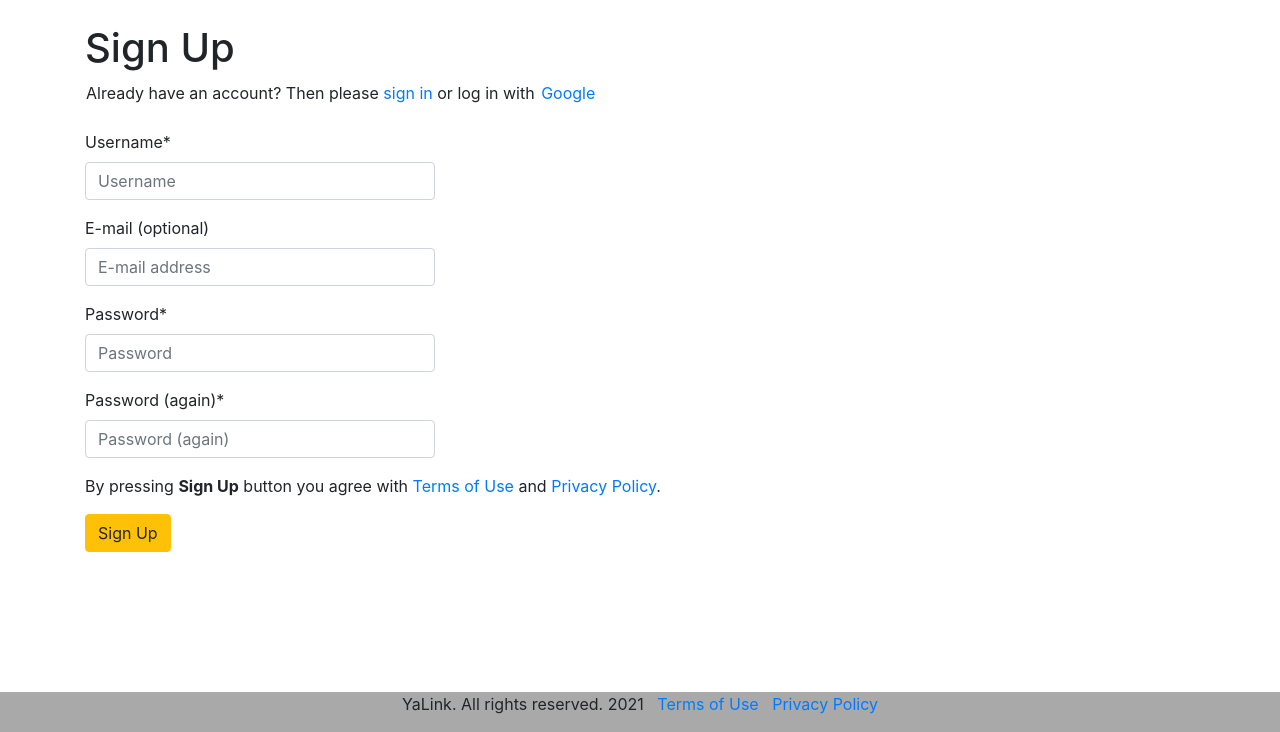
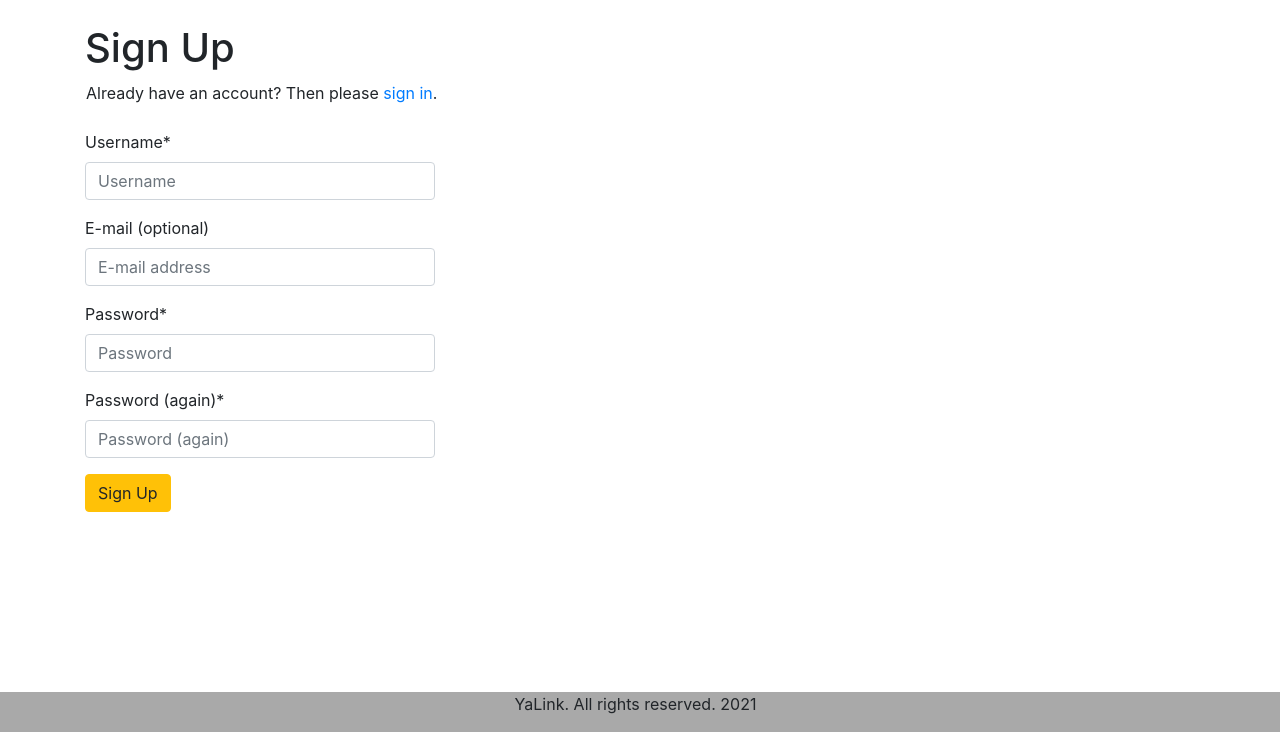
Before and after one commit to UNCLT/Django-URL-Shortener, a Django app: page /accounts/signup/ in a window 1280 px wide. Shown: the part 68-800 px from the top of the page. Run offline with Django 3.2, Linux system fonts and the light colour scheme; some libraries are stand-ins or nearby versions.

Commit message:
05 dec 2021 - 6

```diff
--- a/shortlink/templates/allauth/account/base.html
+++ b/shortlink/templates/allauth/account/base.html
@@ -11,6 +11,7 @@
     {% bootstrap_css %}
     {% bootstrap_javascript jquery='full' %}
     <link rel="stylesheet" href="{% static 'shortlink/css/shortlink.css' %}">
+    <link rel="shortcut icon" href="shortlink/img/favicon.png" type="image/png">
 </head>
 <body>
 
--- a/shortlink/templates/allauth/account/signup.html
+++ b/shortlink/templates/allauth/account/signup.html
@@ -12,12 +12,14 @@
     <table>
         <tr>
             <td>
-                {% blocktrans %}Already have an account? Then please <a href="{{ login_url }}">sign in </a>or log in
-                    with&nbsp{% endblocktrans %}
+                {% blocktrans %}Already have an account? Then please <a href="{{ login_url }}">sign in</a>.
+
+                {% endblocktrans %}
             </td>
-            <td>
-                {% include "socialaccount/snippets/provider_list.html" with process="login" %}
-            </td>
+{#            <td>#}
+{#                    or log in with&nbsp#}
+{#                {% include "socialaccount/snippets/provider_list.html" with process="login" %}#}
+{#            </td>#}
         </tr>
     </table>
 
@@ -30,14 +32,14 @@
                 {{ form|crispy }}
             </div>
         </div>
-        <div>
-            <p>
-                By pressing <b>Sign Up</b> button you agree with
-                <a href="{% url 'shortlink:terms_of_use' %}">Terms of Use</a>
-                and
-                <a href="{% url 'shortlink:privacy_policy' %}">Privacy Policy</a>.
-            </p>
-        </div>
+{#        <div>#}
+{#            <p>#}
+{#                By pressing <b>Sign Up</b> button you agree with#}
+{#                <a href="{% url 'shortlink:terms_of_use' %}">Terms of Use</a>#}
+{#                and#}
+{#                <a href="{% url 'shortlink:privacy_policy' %}">Privacy Policy</a>.#}
+{#            </p>#}
+{#        </div>#}
 
         {% if redirect_field_value %}
             <input type="hidden" name="{{ redirect_field_name }}" value="{{ redirect_field_value }}"/>
--- a/shortlink/templates/shortlink/base.html
+++ b/shortlink/templates/shortlink/base.html
@@ -11,6 +11,7 @@
     {% bootstrap_css %}
     {% bootstrap_javascript jquery='full' %}
     <link rel="stylesheet" href="{% static 'shortlink/css/shortlink.css' %}">
+    <link rel="shortcut icon" href="shortlink/img/favicon.png" type="image/png">
 </head>
 <body>
 
--- a/shortlink/templates/shortlink/footer.html
+++ b/shortlink/templates/shortlink/footer.html
@@ -3,9 +3,9 @@
     <p>
         YaLink. All rights reserved. 2021
         &nbsp;
-        <a href="{% url 'shortlink:terms_of_use' %}">Terms of Use</a>
-        &nbsp;
-        <a href="{% url 'shortlink:privacy_policy' %}">Privacy Policy</a>
+{#        <a href="{% url 'shortlink:terms_of_use' %}">Terms of Use</a>#}
+{#        &nbsp;#}
+{#        <a href="{% url 'shortlink:privacy_policy' %}">Privacy Policy</a>#}
     </p>
 
 </div>
```
Also changed, not shown: shortlink/templates/allauth/account/login.html (+18 -19 lines), favicon.ico (added), static/shortlink/img/favicon.ico (added), static/shortlink/img/favicon.png (added).
